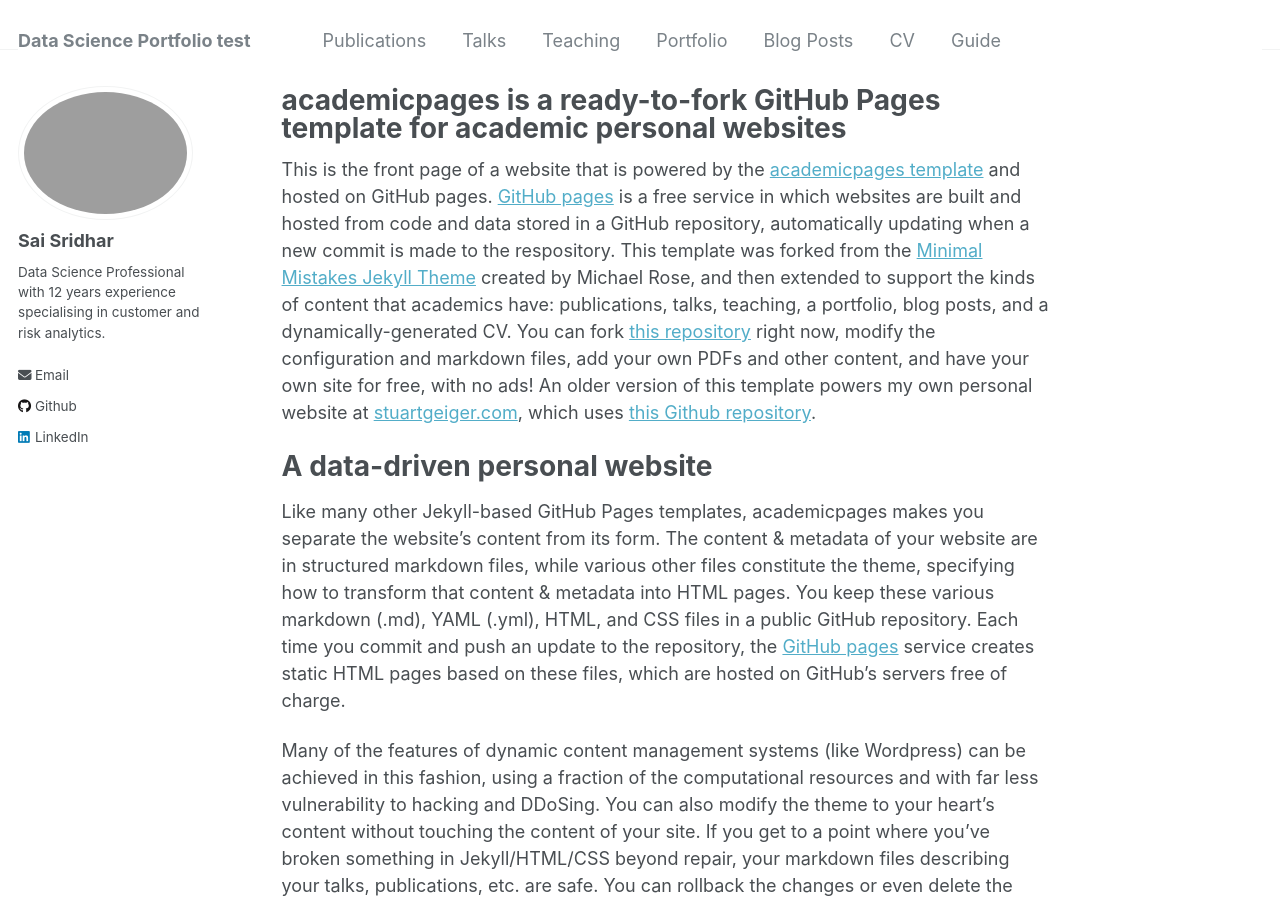
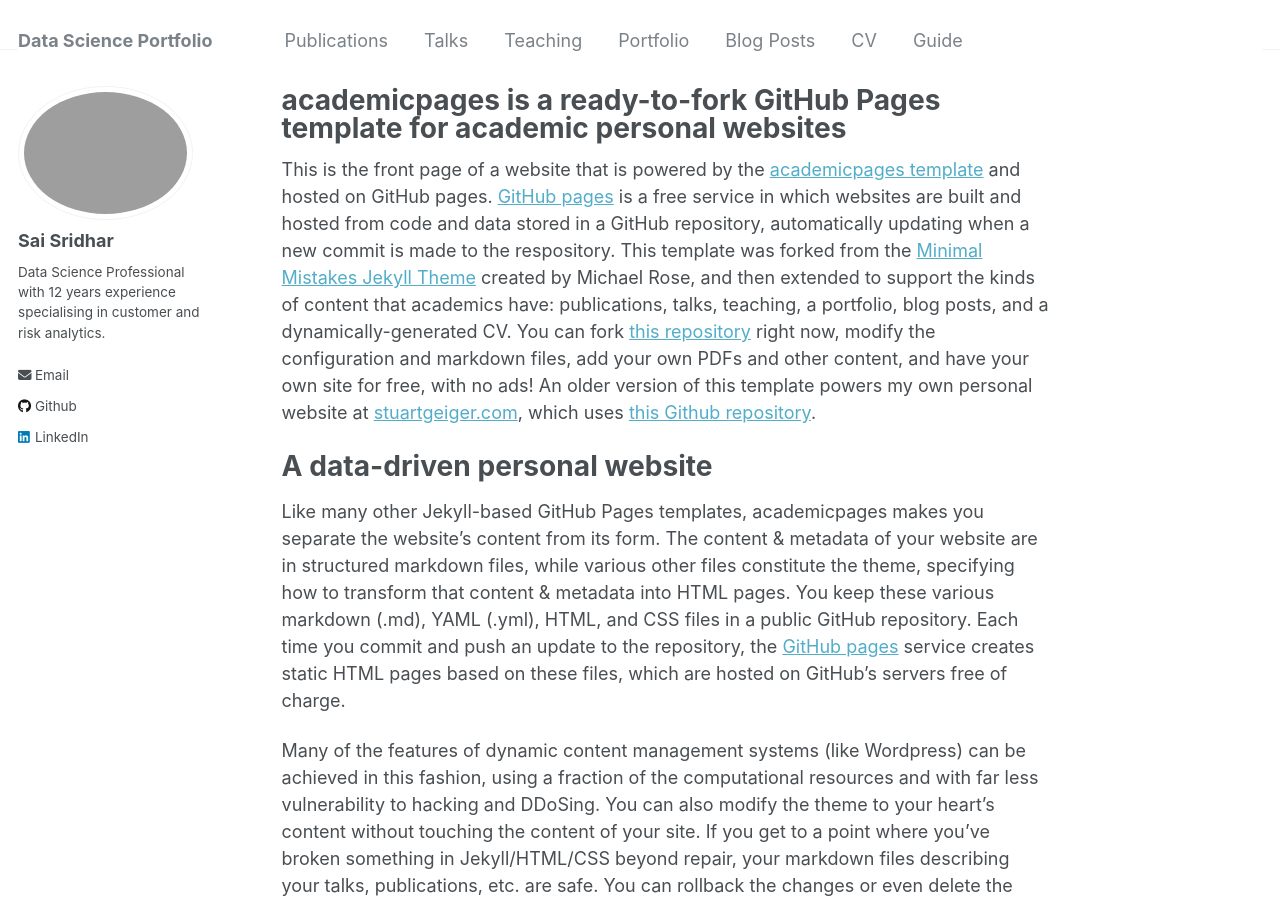
Before and after one commit to saiksridhar/saiksridhar.github.io, a Jekyll site: the page built from _pages/about.md, in a window 1280 px wide and 900 px high. Built offline with Jekyll 4.4.1, drawn with Linux system fonts in a browser that asks for light colours.

Commit message:
Update _config.yml

```diff
--- a/_config.yml
+++ b/_config.yml
@@ -8,7 +8,7 @@
 
 # Basic Site Settings
 locale                   : "en-US"
-title                    : "Data Science Portfolio test"
+title                    : "Data Science Portfolio"
 title_separator          : "-"
 name                     : &name "Sai Sridhar"
 description              : &description "personal description"
```
